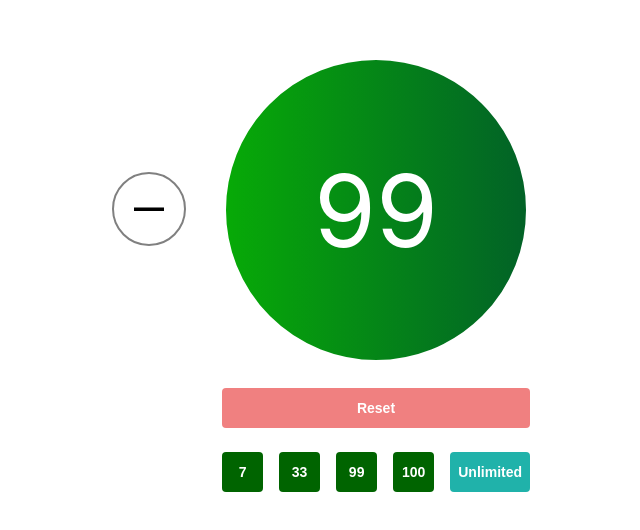
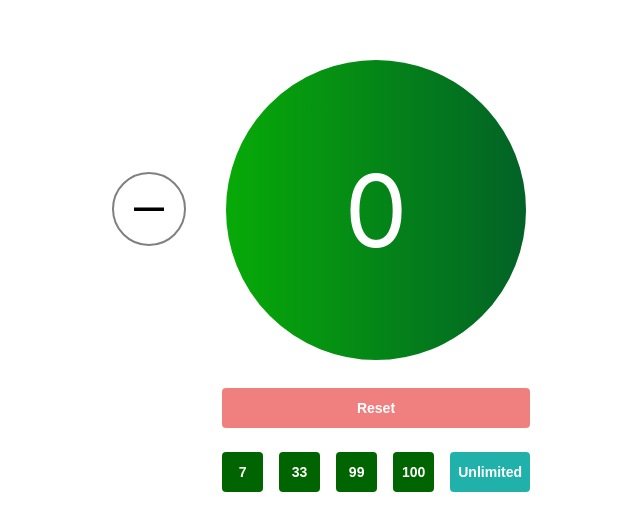
Before and after one commit to AliAsanov90/tasbih, a React (Create React App) app: page / in a window 1280 px wide. Shown: the part 144-674 px from the top of the page, without its empty margins (319-959 px from the left). Built offline with nearby package versions, Linux system fonts and the light colour scheme.

Commit message:
fix initial counter value

```diff
--- a/src/App.js
+++ b/src/App.js
@@ -12,7 +12,7 @@ const QUANTITIES = [
 const isUnlimitedQuantityValue = QUANTITIES.find(({ title }) => title === 'Unlimited').value || 999999999
 
 function App() {
-  const [counter, setCounter] = useState(99)
+  const [counter, setCounter] = useState(0)
   const [maxCounterNum, setMaxCounterNum] = useState(isUnlimitedQuantityValue)
 
   const isMax = counter >= maxCounterNum
```
